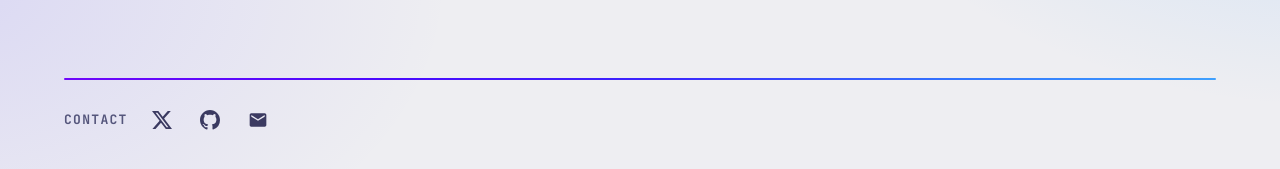
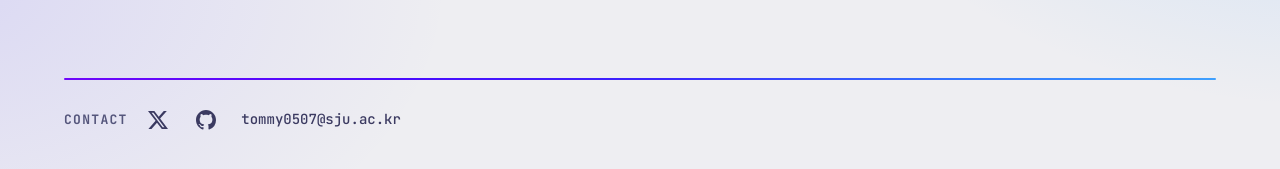
Before and after one commit to jhlee0507/jhlee0507.github.io, a Jekyll site: the page built from cve/index.html, in a window 1280 px wide. Shown: the part 718-887 px from the top of the page. Built offline with Jekyll 4.4.1, drawn with Linux system fonts in a browser that asks for light colours.

Commit message:
Write the email address out in the contact row

```diff
--- a/_config.yml
+++ b/_config.yml
@@ -18,8 +18,8 @@ description: >-
 github_username: jhlee0507
 
 # Contact links shown as logos under the bottom line of every page except the main one.
-# `icon` is x, github or mail; `name` is what a screen reader says for the logo. An email address is written
-# as mailto:address.
+# `icon` is x or github; `name` is what a screen reader says for the logo. An email address is written as
+# mailto:address with no icon, and is shown as the address itself.
 contact:
   - name: X
     url: https://x.com/_r3con_
@@ -29,7 +29,6 @@ contact:
     icon: github
   - name: Email
     url: mailto:tommy0507@sju.ac.kr
-    icon: mail
 
 # Where a CVE links to when its entry in _data/cves.yml has no `url`, and the label shown beside it.
 cve_url: https://msrc.microsoft.com/update-guide/vulnerability/
--- a/_includes/icon-mail.html
+++ /dev/null
@@ -1 +0,0 @@
-<svg viewBox="0 0 24 24" width="18" height="18" fill="currentColor" aria-hidden="true"><path d="M20 4H4c-1.1 0-1.99.9-1.99 2L2 18c0 1.1.9 2 2 2h16c1.1 0 2-.9 2-2V6c0-1.1-.9-2-2-2zm0 4l-8 5-8-5V6l8 5 8-5v2z"/></svg>
--- a/_layouts/default.html
+++ b/_layouts/default.html
@@ -36,7 +36,12 @@
     <ul aria-labelledby="contact-label">
       {%- for item in site.contact %}
       {%- assign scheme = item.url | slice: 0, 7 %}
-      <li><a href="{{ item.url | escape }}"{% if scheme == 'mailto:' %} aria-label="{{ item.name | escape }}: {{ item.url | remove_first: 'mailto:' | escape }}" title="{{ item.url | remove_first: 'mailto:' | escape }}"{% else %} rel="me noopener" target="_blank" aria-label="{{ item.name | escape }}" title="{{ item.name | escape }}"{% endif %}>{% if item.icon == 'x' %}{% include icon-x.html %}{% elsif item.icon == 'github' %}{% include icon-github.html %}{% elsif item.icon == 'mail' %}{% include icon-mail.html %}{% else %}{{ item.name | escape }}{% endif %}</a></li>
+      {%- if scheme == 'mailto:' %}
+      {%- assign address = item.url | remove_first: 'mailto:' %}
+      <li><a class="text" href="{{ item.url | escape }}" aria-label="{{ item.name | escape }}: {{ address | escape }}">{{ address | escape }}</a></li>
+      {%- else %}
+      <li><a href="{{ item.url | escape }}" rel="me noopener" target="_blank" aria-label="{{ item.name | escape }}" title="{{ item.name | escape }}">{% if item.icon == 'x' %}{% include icon-x.html %}{% elsif item.icon == 'github' %}{% include icon-github.html %}{% else %}{{ item.name | escape }}{% endif %}</a></li>
+      {%- endif %}
       {%- endfor %}
     </ul>
   </div>
--- a/assets/css/site.css
+++ b/assets/css/site.css
@@ -381,14 +381,17 @@ main > section:last-child{border-bottom:0}
 footer::before{content:"";position:absolute;left:0;right:0;top:0;height:2px;border-radius:2px;background:var(--grad)}
 footer{min-height:6rem;padding:1.25rem 0 2.5rem}
 /* contact: a label and a logo per link, right under the bottom line (not on the main page) */
-.contact{display:flex;align-items:center;gap:.75rem}
+.contact{display:flex;flex-wrap:wrap;align-items:center;gap:.25rem 1.25rem}
 .contact-label{font-family:var(--mono);font-size:.8125rem;font-weight:700;letter-spacing:.1em;text-transform:uppercase;color:var(--muted)}
 html[data-lang="ko"] .contact-label{letter-spacing:.01em}
-.contact ul{display:flex;align-items:center;gap:.25rem;margin:0;padding:0;list-style:none}
+/* pulled left by the padding inside a logo, so that a wrapped row lines up with the label above it */
+.contact ul{display:flex;flex-wrap:wrap;align-items:center;gap:.25rem;margin:0 0 0 -.75rem;padding:0;list-style:none}
 .contact a{display:grid;place-items:center;min-width:2.75rem;height:2.75rem;padding:0 .5rem;border-radius:10px;color:var(--ink-2);text-decoration:none;font-size:.875rem;font-weight:600;transition:background-color .15s ease,color .15s ease}
 .contact a:hover{color:var(--accent);background-color:var(--tint)}
 .contact a:focus-visible{outline-offset:2px}
 .contact svg{width:1.25rem;height:1.25rem;fill:currentColor}
+/* an address written out, such as the email */
+.contact a.text{font-family:var(--mono);font-size:.875rem;font-weight:500;letter-spacing:0;padding:0 .6rem}
 /* room for the glow under the main page */
 .page-home footer{height:9rem;padding:0}
 
```
